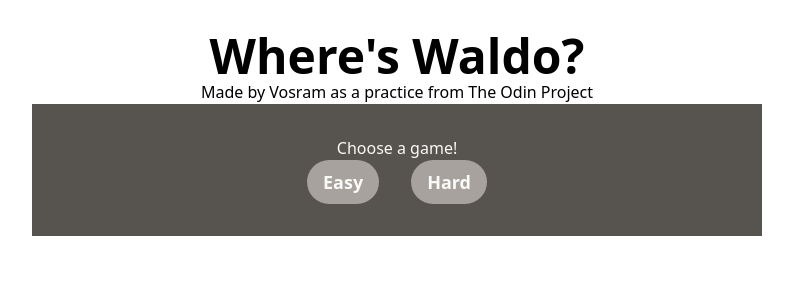
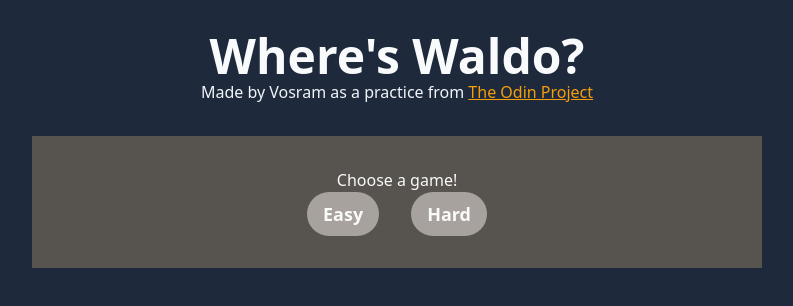
Before and after one commit to vulpes-walter1313/where-waldo-TOP, a React (Vite) app: page / in a window 1280 px wide. Shown: the top 306 px of the page, without its empty margins (243-1036 px from the left). Built offline with nearby package versions, Linux system fonts and the light colour scheme.

Commit message:
added basic styles

```diff
--- a/src/App.tsx
+++ b/src/App.tsx
@@ -10,12 +10,18 @@ function App() {
   const [lastTimeScore, setLastTimeScore] = useState(0);
 
   return (
-    <div className="p-8">
+    <div className="min-h-screen bg-slate-800 p-8">
       <header className="flex flex-col items-center">
-        <h1 className="text-5xl font-bold">Where's Waldo?</h1>
-        <p>
+        <h1 className="text-5xl font-bold text-slate-50">Where's Waldo?</h1>
+        <p className="mb-8 text-slate-100">
           Made by Vosram as a practice from{" "}
-          <a href="https://www.theodinproject.com">The Odin Project</a>
+          <a
+            href="https://www.theodinproject.com"
+            rel="noreferrer"
+            className="text-amber-500 underline"
+          >
+            The Odin Project
+          </a>
         </p>
       </header>
       <main>
@@ -32,7 +38,9 @@ function App() {
             setLastTimeScore={setLastTimeScore}
           />
         )}
-        {gameSelected && gameEnded && <GameStats lastTimeScore={lastTimeScore}/>}
+        {gameSelected && gameEnded && (
+          <GameStats lastTimeScore={lastTimeScore} />
+        )}
       </main>
     </div>
   );
```
